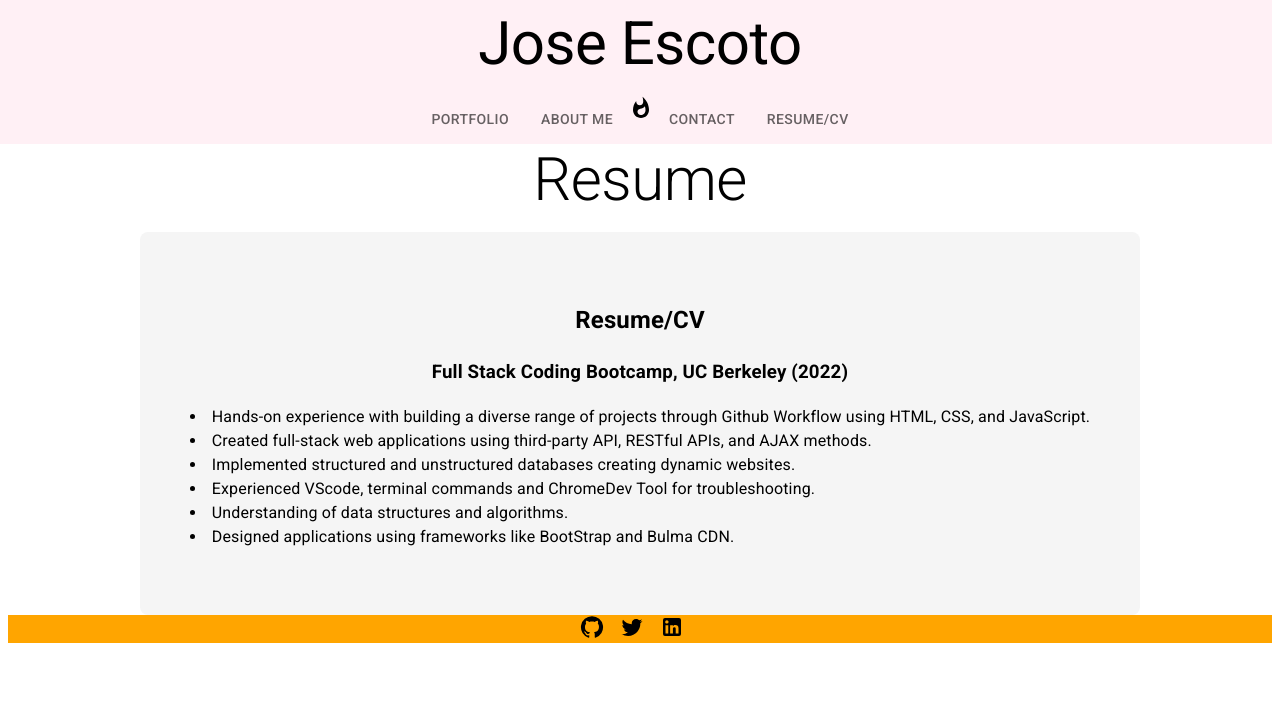
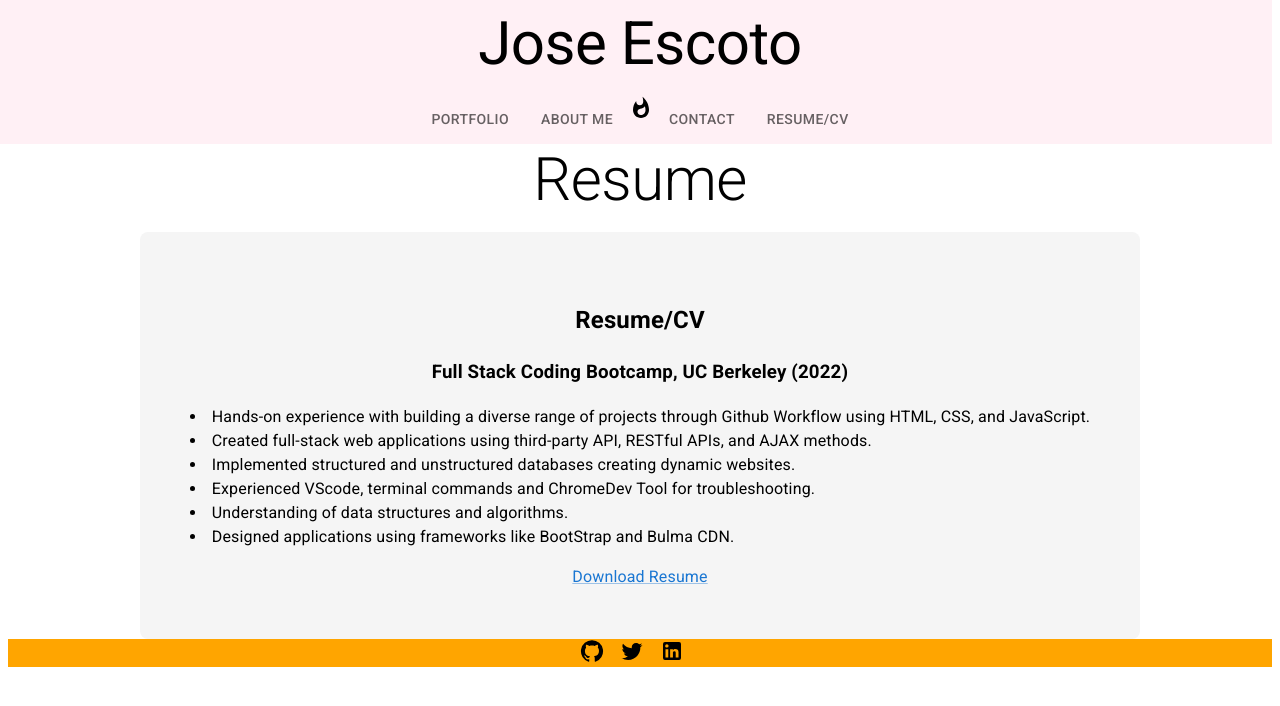
Before and after one commit to escotoj/React-Portfolio, a React (Create React App) app: page /resume in a window 1280 px wide. Shown: the top 706 px of the page. Built offline with nearby package versions, Linux system fonts and the light colour scheme.

Commit message:
added resume download link to the cv page

```diff
--- a/src/pages/ResumePage.js
+++ b/src/pages/ResumePage.js
@@ -1,6 +1,7 @@
-import { Box, Stack, Typography } from "@mui/material";
+import { Box, Stack, Typography, Link } from "@mui/material";
 
 function ResumePage() {
+  const googleDocsUrl = "https://docs.google.com/document/d/19UuLxmMCDgvzWAPsT7BQBAnOKfOtiZ6-ex2g1qJqadM/edit?usp=sharing";
   return (
     <Box display="flex" justifyContent="center" alignItems="center" minHeight="50vh">
       <Stack spacing={2}>
@@ -19,6 +20,11 @@ function ResumePage() {
             <li>Understanding of data structures and algorithms.</li>
             <li>Designed applications using frameworks like BootStrap and Bulma CDN.</li>
  </p>
+ <Typography align="center">
+              <Link href={googleDocsUrl} download>
+                Download Resume
+              </Link>
+            </Typography>
       </Typography>
       </Box>
       </Stack>
```
Also changed, not shown: 1 other file (tests, documents, lock files or other folders).
